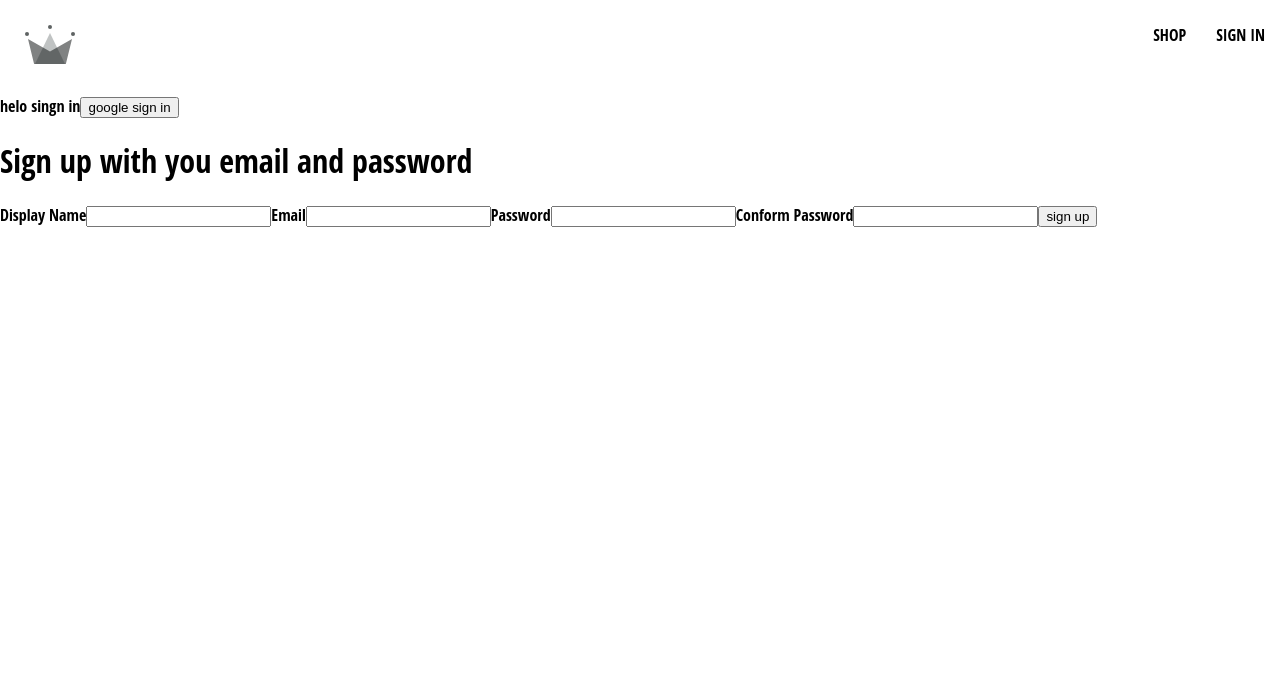
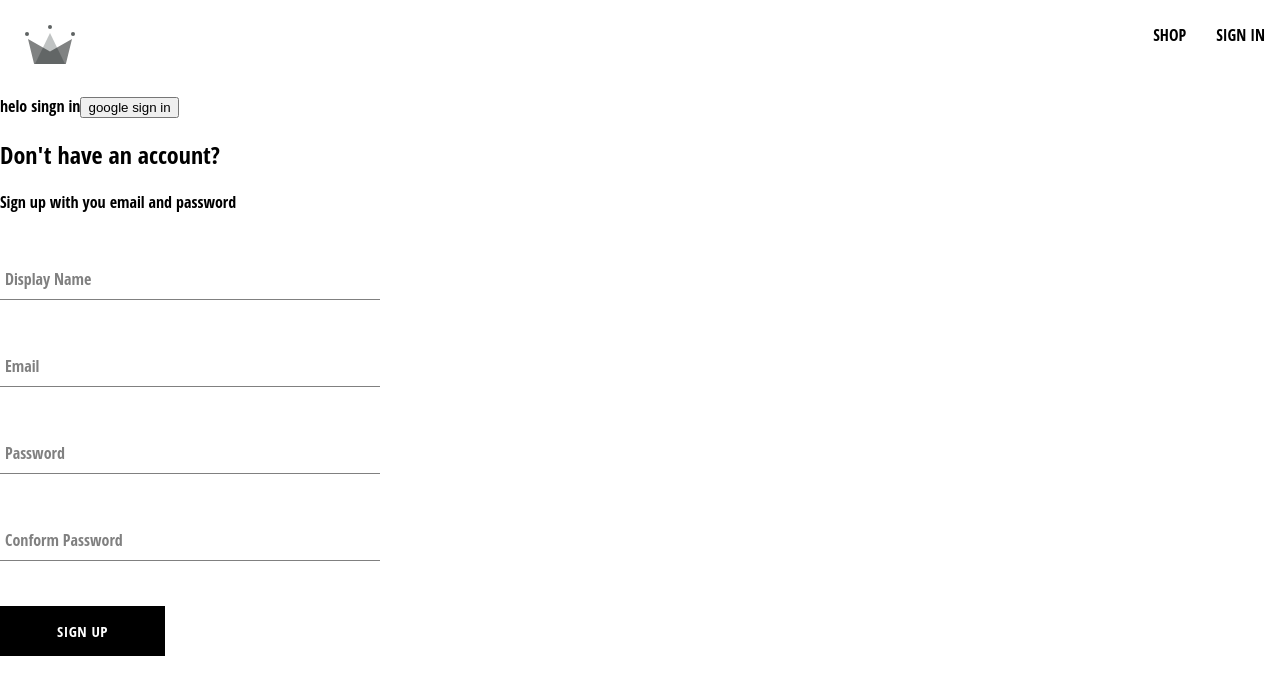
Before and after one commit to khushaboopandey/-crwn-clothing, a React (Create React App) app: page /sign-in in a window 1280 px wide. Shown: the top 694 px of the page. Built offline with nearby package versions, Linux system fonts and the light colour scheme.

Commit message:
created sign-up component,the form input component,button component

```diff
--- /dev/null
+++ b/src/components/button/button.component.jsx
@@ -0,0 +1,17 @@
+import React from "react";
+import "./button.styles.scss";
+
+const BUTTON_TYPE_CLASSES = {
+  google: "google-sign-in",
+  inverted: "inverted",
+};
+export default function Button({ children, buttonType, ...otherProps }) {
+  return (
+    <button
+      className={`button-container ${BUTTON_TYPE_CLASSES[buttonType]}`}
+      {...otherProps}
+    >
+      {children}
+    </button>
+  );
+}
--- /dev/null
+++ b/src/components/button/button.styles.scss
@@ -0,0 +1,46 @@
+.button-container {
+  min-width: 165px;
+  width: auto;
+  height: 50px;
+  letter-spacing: 0.5px;
+  line-height: 50px;
+  padding: 0 35px 0 35px;
+  font-size: 15px;
+  background-color: black;
+  color: white;
+  text-transform: uppercase;
+  font-family: "Open Sans Condensed";
+  font-weight: bolder;
+  border: none;
+  cursor: pointer;
+  display: flex;
+  justify-content: center;
+
+  &:hover {
+    background-color: white;
+    color: black;
+    border: 1px solid black;
+  }
+
+  &.google-sign-in {
+    background-color: #4285f4;
+    color: white;
+
+    &:hover {
+      background-color: #357ae8;
+      border: none;
+    }
+  }
+
+  &.inverted {
+    background-color: white;
+    color: black;
+    border: 1px solid black;
+
+    &:hover {
+      background-color: black;
+      color: white;
+      border: none;
+    }
+  }
+}
--- /dev/null
+++ b/src/components/form-input/form-input.component.jsx
@@ -0,0 +1,20 @@
+import React from "react";
+import "./form-input.styles.scss";
+
+export const InputComponent = ({ label, ...otherProps }) => {
+  return (
+    <div className="group">
+      <input className="form-input" {...otherProps} />
+
+      {label && (
+        <label
+          className={`${
+            otherProps.value.length ? "shrink" : " "
+          } form-input-label`}
+        >
+          {label}
+        </label>
+      )}
+    </div>
+  );
+};
--- /dev/null
+++ b/src/components/form-input/form-input.styles.scss
@@ -0,0 +1,54 @@
+$sub-color: grey;
+$main-color: black;
+
+@mixin shrinkLabel {
+  top: -14px;
+  font-size: 12px;
+  color: $main-color;
+}
+
+.group {
+  position: relative;
+  margin: 45px 0;
+
+  .form-input {
+    background: none;
+    background-color: white;
+    color: $sub-color;
+    font-size: 18px;
+    padding: 10px 10px 10px 5px;
+    display: block;
+    width: 100%;
+    border: none;
+    border-radius: 0;
+    border-bottom: 1px solid $sub-color;
+    margin: 25px 0;
+
+    &:focus {
+      outline: none;
+    }
+
+    &:focus ~ .form-input-label {
+      @include shrinkLabel();
+    }
+  }
+
+  input[type="password"] {
+    letter-spacing: 0.3em;
+  }
+
+  .form-input-label {
+    color: $sub-color;
+    font-size: 16px;
+    font-weight: normal;
+    position: absolute;
+    pointer-events: none;
+    left: 5px;
+    top: 10px;
+    transition: 300ms ease all;
+
+    &.shrink {
+      @include shrinkLabel();
+    }
+  }
+}
--- a/src/components/sign-up-form/sign-up-form.component.jsx
+++ b/src/components/sign-up-form/sign-up-form.component.jsx
@@ -1,6 +1,12 @@
 import React from "react";
 import { useState } from "react";
-
+import {
+  createAuthUserWithEmailAndPassword,
+  createUserDocumentFromAuth,
+} from "../../utils/firebase/firebase.utils";
+import Button from "../button/button.component";
+import "./sign-up-form.styles.scss";
+import { InputComponent } from "../form-input/form-input.component";
 const defaultFormFields = {
   displayName: "",
   email: "",
@@ -12,55 +18,77 @@
   const [formFields, setFormFields] = useState(defaultFormFields);
   const { displayName, email, password, conformPassword } = formFields;
 
-  console.log("formFields", formFields);
+  const resetFormField = () => {
+    setFormFields(defaultFormFields);
+  };
+
   const handleChange = (e) => {
     const { name, value } = e.target;
-    console.log("name", name);
-    console.log("value", value);
 
     setFormFields({
       ...formFields,
       [name]: value,
     });
-    console.log(name);
+    // console.log(name);
+  };
+
+  const handleSubmit = async (event) => {
+    event.preventDefault();
+    if (password !== conformPassword) {
+      alert("password do not match");
+      return;
+    }
+    try {
+      const { user } = await createAuthUserWithEmailAndPassword(
+        email,
+        password
+      );
+      await createUserDocumentFromAuth(user, { displayName });
+      resetFormField();
+    } catch (e) {
+      console.log("user creation encounter an error", e);
+    }
   };
   return (
-    <div>
-      <h1>Sign up with you email and password</h1>
-      <form onSubmit={handleChange}>
-        <label>Display Name</label>
-        <input
+    <div className="sign-up-container">
+      <h2>Don't have an account?</h2>
+      <span>Sign up with you email and password</span>
+      <form onSubmit={handleSubmit}>
+        <InputComponent
           type="text"
+          label="Display Name"
           required
           name="displayName"
           onChange={handleChange}
           value={displayName}
         />
-        <label>Email</label>
-        <input
+        <InputComponent
+          label="Email"
           type="email"
           required
           name="email"
           onChange={handleChange}
           value={email}
         />
-        <label>Password</label>
-        <input
+
+        <InputComponent
+          label="Password"
           type="password"
           required
           name="password"
           onChange={handleChange}
           value={password}
         />
-        <label>Conform Password</label>
-        <input
+
+        <InputComponent
+          label="Conform Password"
           type="password"
           required
           name="conformPassword"
           onChange={handleChange}
           value={conformPassword}
         />
-        <button type="submit">sign up</button>
+        <Button type="submit">sign up</Button>
       </form>
     </div>
   );
--- /dev/null
+++ b/src/components/sign-up-form/sign-up-form.styles.scss
@@ -0,0 +1,9 @@
+.sign-up-container {
+  display: flex;
+  flex-direction: column;
+  width: 380px;
+
+  h2 {
+    margin: 10px, 0;
+  }
+}
--- a/src/utils/firebase/firebase.utils.jsx
+++ b/src/utils/firebase/firebase.utils.jsx
@@ -1,6 +1,11 @@
 // Import the functions you need from the SDKs you need
 import { initializeApp } from "firebase/app";
-import { getAuth, signInWithPopup, GoogleAuthProvider } from "firebase/auth";
+import {
+  getAuth,
+  signInWithPopup,
+  GoogleAuthProvider,
+  createUserWithEmailAndPassword,
+} from "firebase/auth";
 import { getFirestore, doc, getDoc, setDoc } from "firebase/firestore";
 // Your web app's Firebase configuration
 const firebaseConfig = {
@@ -23,7 +28,11 @@
 };
 
 export const db = getFirestore();
-export const createUserDocumentFromAuth = async (userAuth) => {
+export const createUserDocumentFromAuth = async (
+  userAuth,
+  additionalInfo = {}
+) => {
+  if (!userAuth) return;
   const userDocRef = doc(db, "user", userAuth.uid);
   console.log("userDocRef", userDocRef);
   const userSnapshot = await getDoc(userDocRef);
@@ -35,6 +44,7 @@
         displayName,
         email,
         createdAt,
+        ...additionalInfo,
       });
     } catch (e) {
       console.log("error creating the user", e.message);
@@ -42,3 +52,9 @@
   }
   return userDocRef;
 };
+
+export const createAuthUserWithEmailAndPassword = async (email, password) => {
+  if (!email || !password) return;
+
+  return await createUserWithEmailAndPassword(auth, email, password);
+};
```
